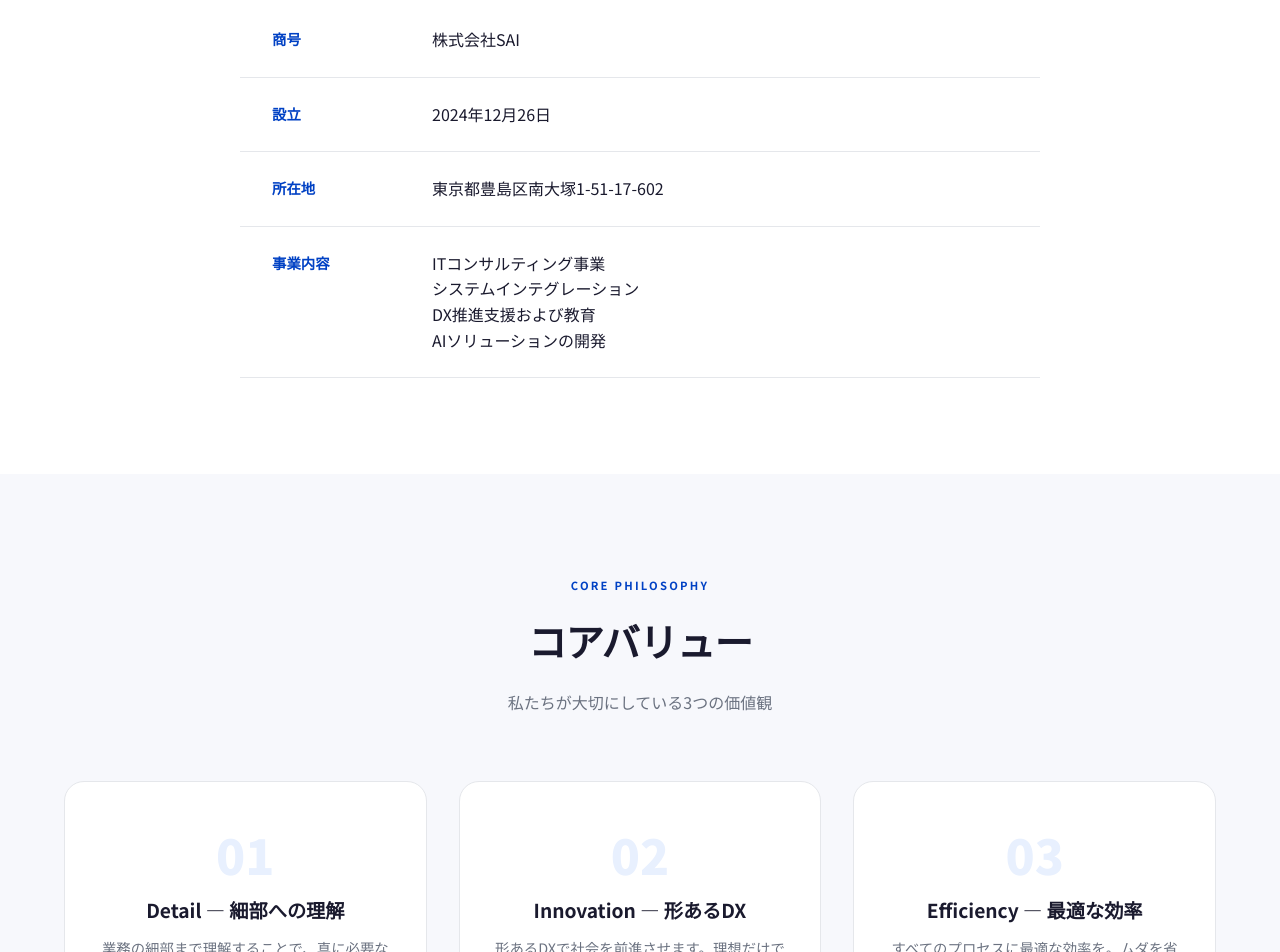
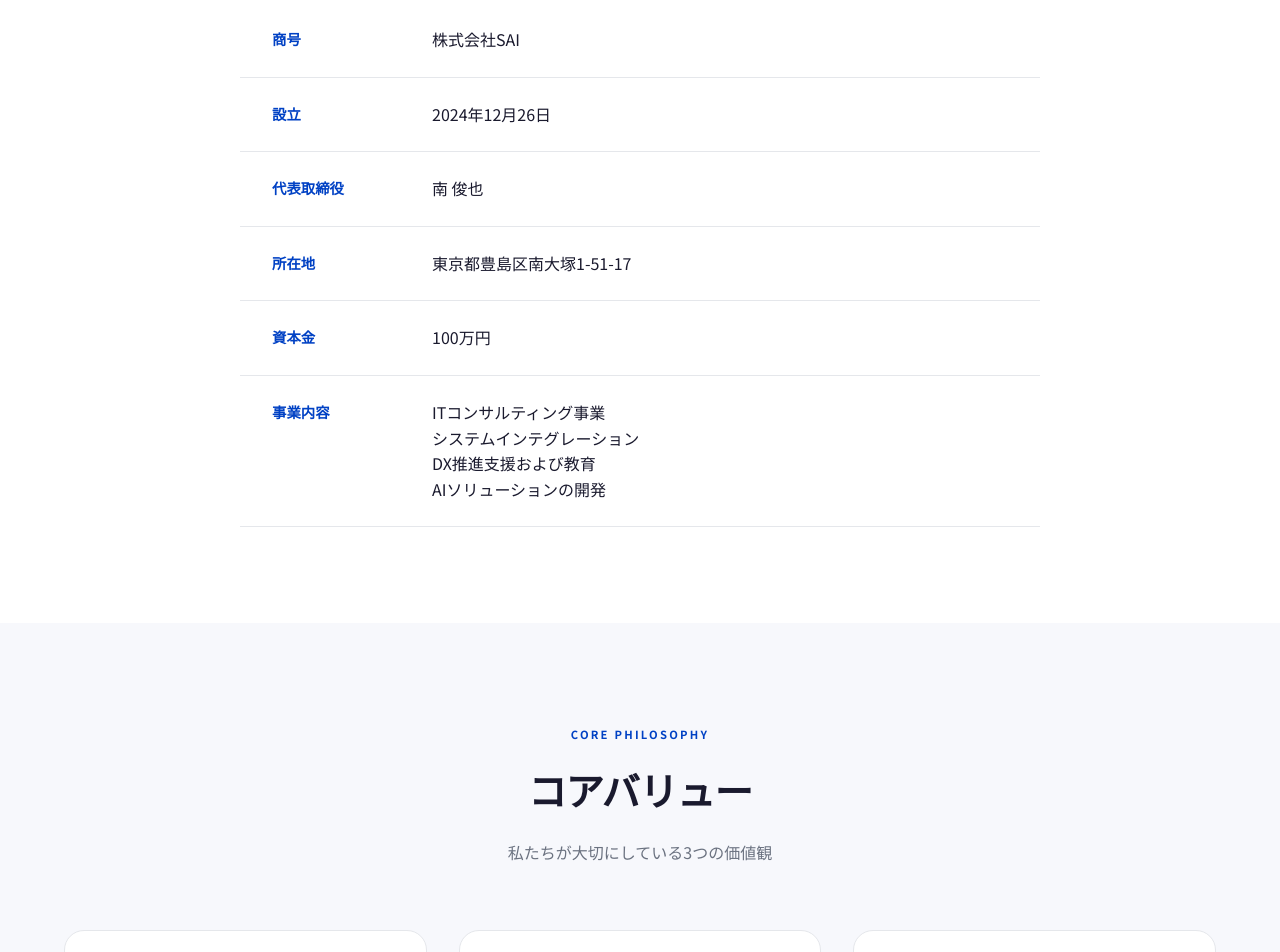
Before and after one commit to hkazushi/SAI-AX.PH, a plain HTML site: page about.html in a window 1280 px wide. Shown: the part 1146-2098 px from the top of the page. Drawn offline with nearby package versions, Linux system fonts and the light colour scheme.

Commit message:
Add service images, fix address to 1-51-17, add 資本金・代表取締役

```diff
--- a/about.html
+++ b/about.html
@@ -86,8 +86,16 @@
               <td>2024年12月26日</td>
             </tr>
             <tr>
+              <th>代表取締役</th>
+              <td>南 俊也</td>
+            </tr>
+            <tr>
               <th>所在地</th>
-              <td>東京都豊島区南大塚1-51-17-602</td>
+              <td>東京都豊島区南大塚1-51-17</td>
+            </tr>
+            <tr>
+              <th>資本金</th>
+              <td>100万円</td>
             </tr>
             <tr>
               <th>事業内容</th>
```
Also changed, not shown: contact.html (+1 -1 lines), privacy.html (+1 -1 lines), services.html (+26 -5 lines).
